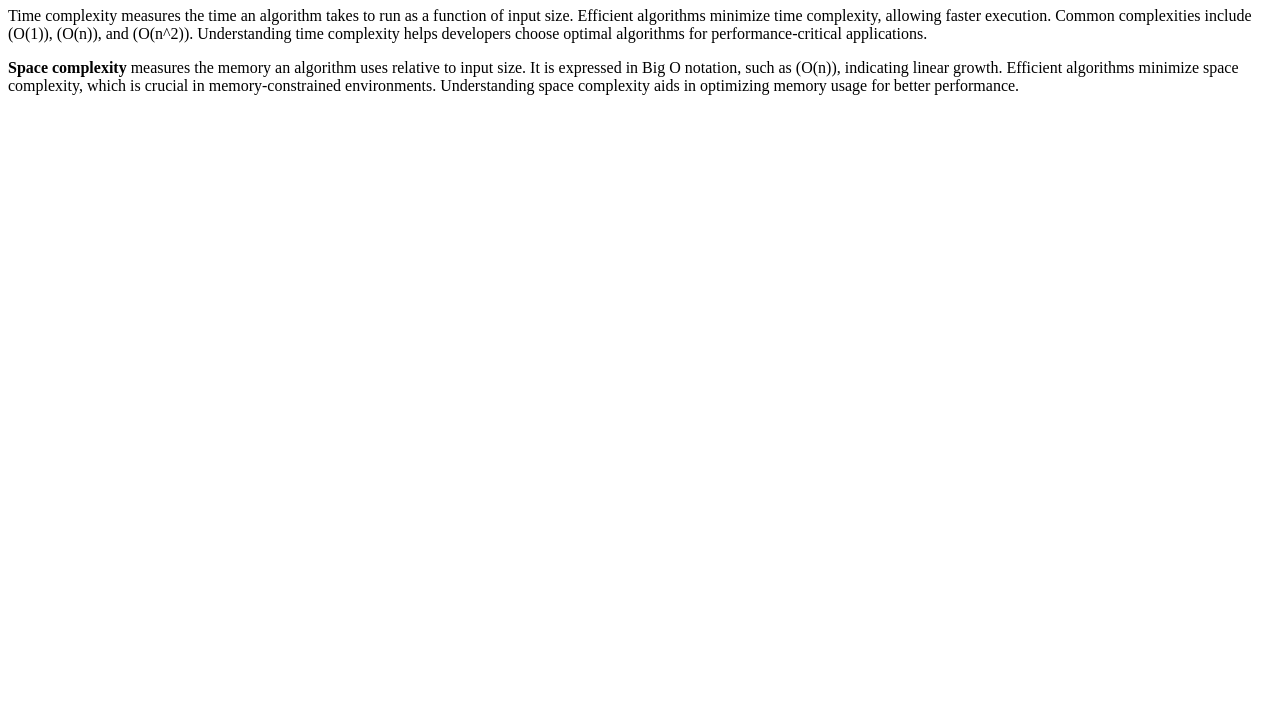
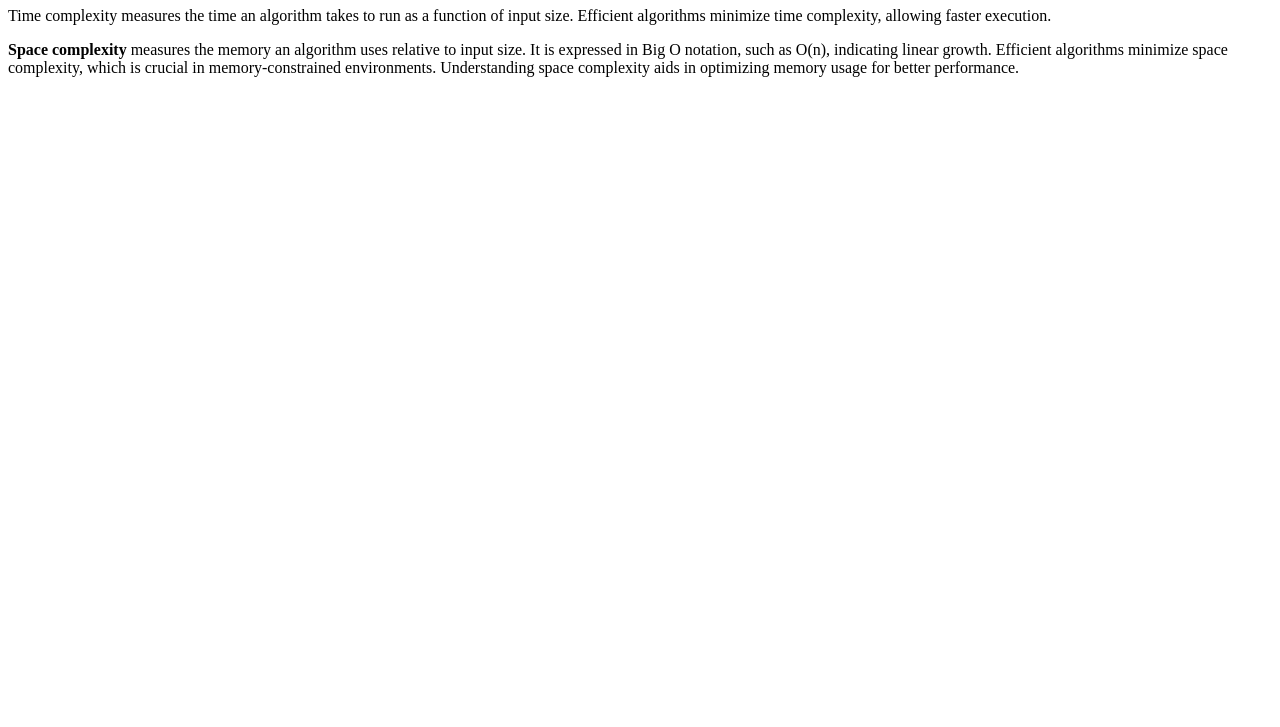
Before and after one commit to acciojob/time-and-space-complexity-bittubag10, a website: page main.html in a window 1280 px wide. Shown: the part 73-800 px from the top of the page. Drawn offline with Linux system fonts and the light colour scheme.

Commit message:
created a submission

```diff
--- a/main.html
+++ b/main.html
@@ -10,8 +10,8 @@
 	<!-- the entire body must be written by student -->
 
 	<h1>Time and Space Complexity</h1>
-	<p>Time complexity measures the time an algorithm takes to run as a function of input size. Efficient algorithms minimize time complexity, allowing faster execution. Common complexities include (O(1)), (O(n)), and (O(n^2)). Understanding time complexity helps developers choose optimal algorithms for performance-critical applications.</p>
-	<p><b>Space complexity</b> measures the memory an algorithm uses relative to input size. It is expressed in Big O notation, such as (O(n)), indicating linear growth. Efficient algorithms minimize space complexity, which is crucial in memory-constrained environments. Understanding space complexity aids in optimizing memory usage for better performance.</p>
+	<p>Time complexity measures the time an algorithm takes to run as a function of input size. Efficient algorithms minimize time complexity, allowing faster execution.</p>
+	<p><b>Space complexity</b> measures the memory an algorithm uses relative to input size. It is expressed in Big O notation, such as O(n), indicating linear growth. Efficient algorithms minimize space complexity, which is crucial in memory-constrained environments. Understanding space complexity aids in optimizing memory usage for better performance.</p>
     <script type="text/javascript" src="./script.js">
 </script>
 
```
